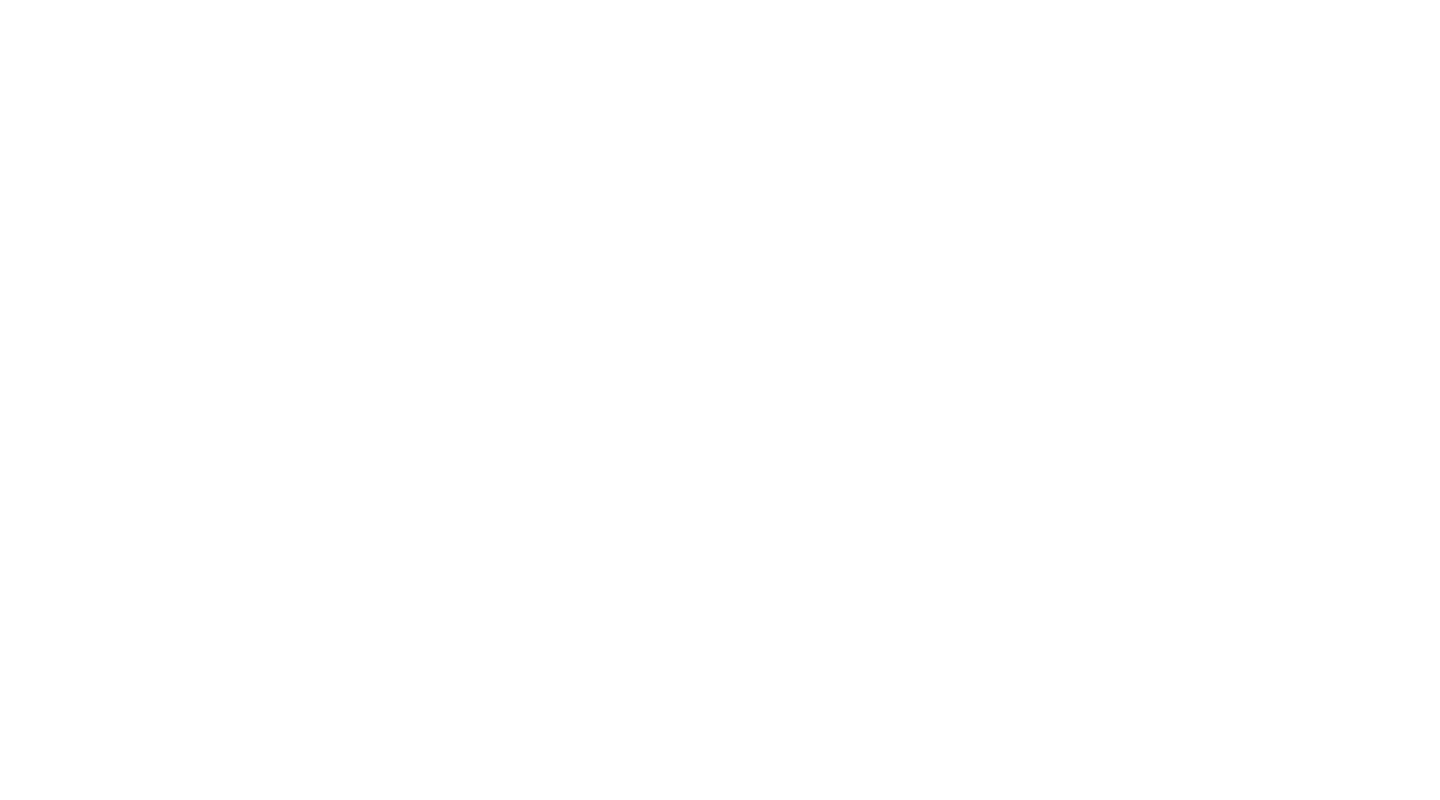
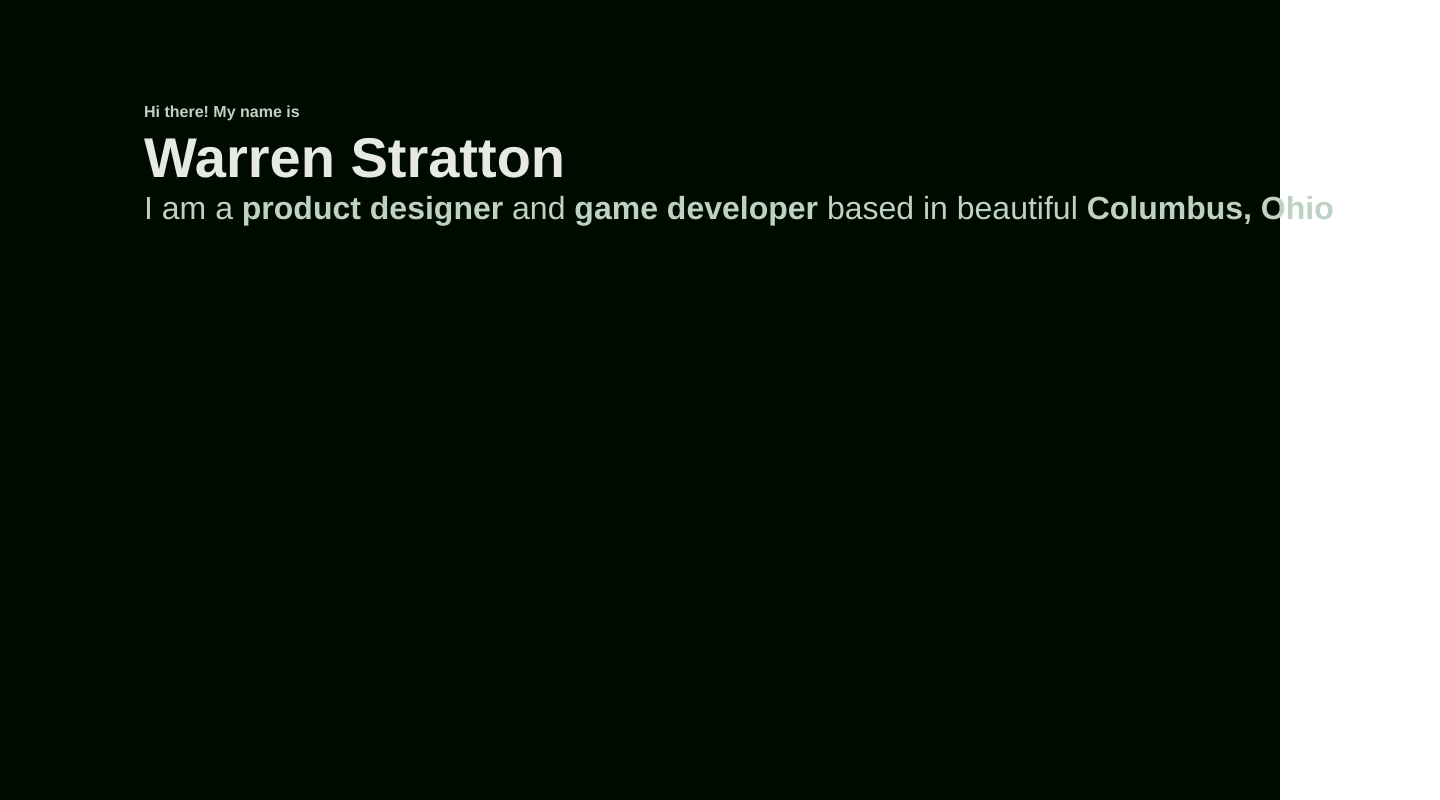
Before and after one commit to WarrenStr/WarrenStr.Github.io, a plain HTML site: page figma.html in a window 1280 px wide. Shown: the top 800 px of the page, 1440 px wide, since content can reach past the window. Drawn offline with nearby package versions, Linux system fonts and the light colour scheme.

Commit message:
Added some pages

```diff
--- a/figma.html
+++ b/figma.html
@@ -0,0 +1,31 @@
+<!DOCTYPE html>
+<html>
+  <head>
+    <meta charset="utf-8" />
+    <link rel="stylesheet" href="globals.css" />
+    <link rel="stylesheet" href="style.css" />
+  </head>
+  <body>
+    <div class="wireframe">
+      <div class="overlap-group-wrapper">
+        <div class="overlap-group">
+          <div class="frame">
+            <p class="hi-there-my-name-is">Hi there! My name is</p>
+            <div class="div">
+              <div class="text-wrapper">Warren Stratton</div>
+              <p class="i-am-a-product">
+                <span class="span">I am a </span>
+                <span class="text-wrapper-2">product designer</span>
+                <span class="span"> and </span>
+                <span class="text-wrapper-2">game developer</span>
+                <span class="span"> based in beautiful </span>
+                <span class="text-wrapper-2">Columbus, Ohio</span>
+              </p>
+            </div>
+          </div>
+          <div class="grid"></div>
+        </div>
+      </div>
+    </div>
+  </body>
+</html>
--- a/globals.css
+++ b/globals.css
@@ -0,0 +1,18 @@
+@import url("https://cdnjs.cloudflare.com/ajax/libs/meyer-reset/2.0/reset.min.css");
+* {
+  -webkit-font-smoothing: antialiased;
+  box-sizing: border-box;
+}
+html,
+body {
+  margin: 0px;
+  height: 100%;
+}
+/* a blue color as a generic focus style */
+button:focus-visible {
+  outline: 2px solid #4a90e2 !important;
+  outline: -webkit-focus-ring-color auto 5px !important;
+}
+a {
+  text-decoration: none;
+}
--- a/style.css
+++ b/style.css
@@ -1,24 +1,89 @@
-
-:root {
-    --grid-max-width: 77.50rem;
-    --grid-gutter: var(--space-s-l, clamp(1.125rem, 0.6467rem + 2.3913vw, 2.5rem));
-    --grid-columns: 12;
+.wireframe {
+    background-color: #000b00;
+    display: flex;
+    flex-direction: row;
+    justify-content: center;
+    width: 100%;
   }
 
-  .u-container {
-    max-width: var(--grid-max-width);
-    padding-inline: var(--grid-gutter);
-    margin-inline: auto;
+  .wireframe .overlap-group-wrapper {
+    background-color: #000b00;
+    width: 1440px;
+    height: 1024px;
   }
 
-  .u-grid {
-    display: grid;
-    gap: var(--grid-gutter);
+  .wireframe .overlap-group {
+    position: relative;
+    height: 1024px;
   }
 
-  h1 {
-    font-size: 5rem;
-    line-height: 1.2;
-    margin-bottom: 1.5rem;
-    color: #ff0000;
+  .wireframe .frame {
+    display: flex;
+    width: 1229px;
+    position: absolute;
+    top: 104px;
+    left: 144px;
+    flex-direction: column;
+    align-items: flex-start;
   }
+
+  .wireframe .hi-there-my-name-is {
+    position: relative;
+    align-self: stretch;
+    margin-top: -1.00px;
+    font-family: "Geist-Bold", Helvetica;
+    font-weight: 700;
+    color: #bed2c3;
+    font-size: 16px;
+    letter-spacing: 0;
+    line-height: normal;
+  }
+
+  .wireframe .div {
+    display: inline-flex;
+    padding: 5px 0px 0px;
+    position: relative;
+    flex: 0 0 auto;
+    flex-direction: column;
+    align-items: flex-start;
+  }
+
+  .wireframe .text-wrapper {
+    position: relative;
+    width: 1229px;
+    margin-top: -1.00px;
+    font-family: "Geist-Bold", Helvetica;
+    font-weight: 700;
+    color: #e6eae3;
+    font-size: 56px;
+    letter-spacing: 0;
+    line-height: normal;
+  }
+
+  .wireframe .i-am-a-product {
+    position: relative;
+    width: 1229px;
+    font-family: "Geist-Medium", Helvetica;
+    font-weight: 400;
+    color: #bed2c3;
+    font-size: 32px;
+    letter-spacing: 0;
+    line-height: normal;
+  }
+
+  .wireframe .span {
+    font-weight: 500;
+  }
+
+  .wireframe .text-wrapper-2 {
+    font-family: "Geist-Bold", Helvetica;
+    font-weight: 700;
+  }
+
+  .wireframe .grid {
+    position: absolute;
+    width: 1440px;
+    height: 1024px;
+    top: 0;
+    left: 0;
+  }
```
Also changed, not shown: index.html (+11 -1 lines).
